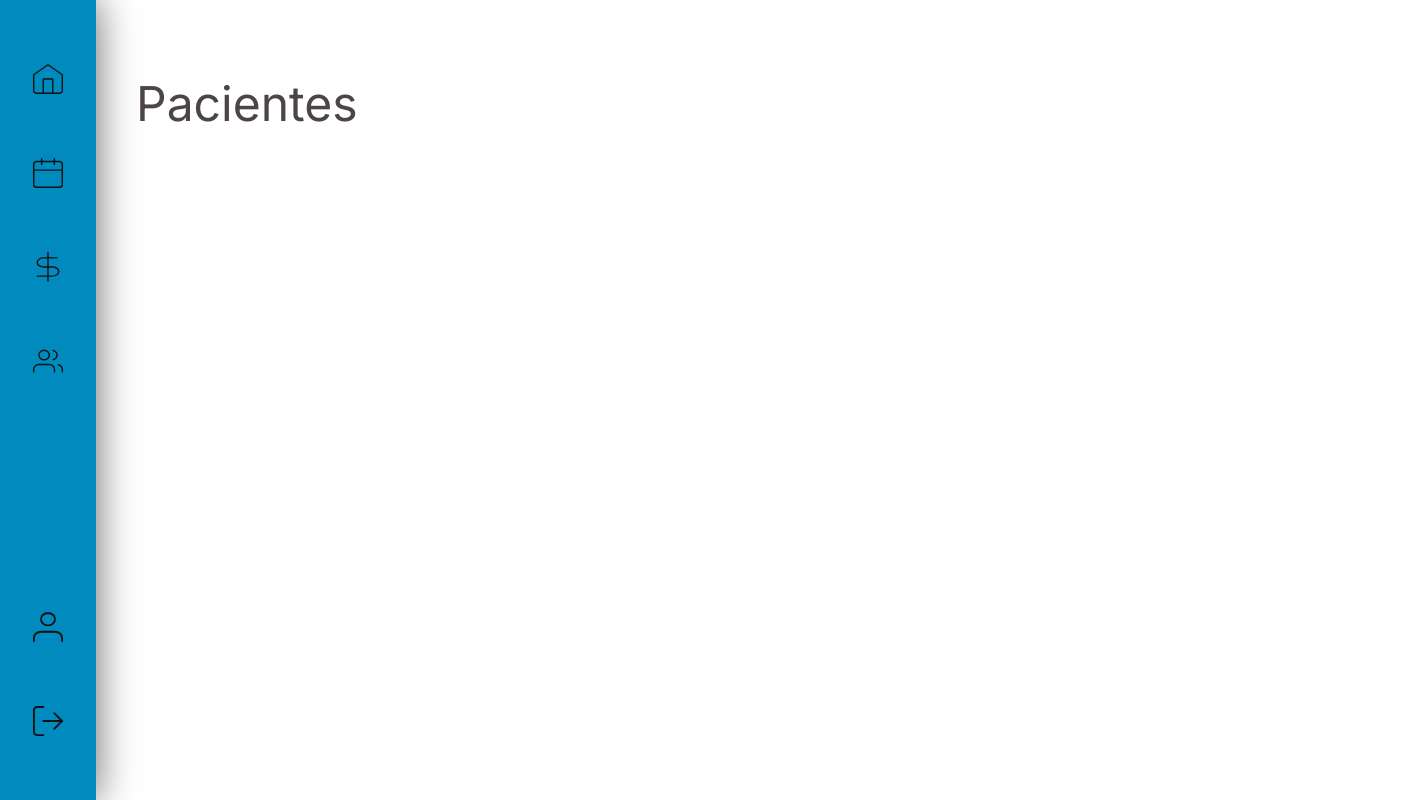
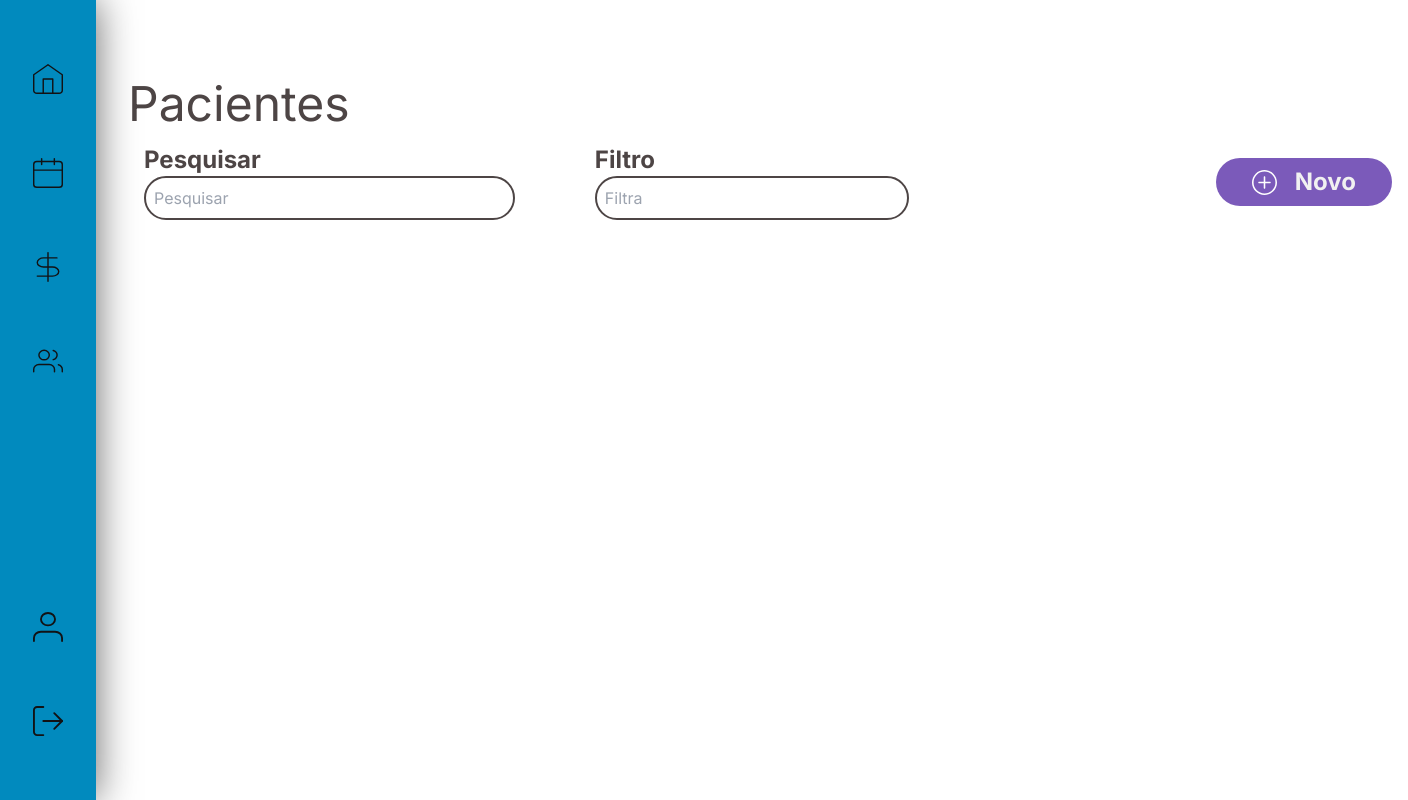
Before and after one commit to Melancia-Salgada/psico-frontend, a React (Vite) app in the folder easypsi/: page /pacientes in a window 1280 px wide. Shown: the whole page, 1408 px wide, since content can reach past the window. Built offline with nearby package versions, Linux system fonts and the light colour scheme.

Commit message:
pesquisar

```diff
--- /dev/null
+++ b/easypsi/src/components/Lista.jsx
@@ -0,0 +1,58 @@
+import React from 'react';
+
+// Componente reutilizável para campos de entrada
+const InputField = ({ label, placeholder }) => (
+  <div className='flex flex-col'>
+    <div className='text-2xl font-bold mb-2'>{label}</div>
+    <input
+      className='rounded-full p-2 w-full border-solid border-preto-whitemode border-2'
+
+
+    />
+  </div>
+);
+
+const Lista = () => {
+  return (
+    <div className='p-4'>
+      <div className='flex justify-between items-center'>
+
+        {/* Seções de pesquisa e filtro */}
+        <div className='flex'>
+            <div className='mr-20'>
+                <label className='text-2xl font-bold mb-2'>Pesquisar</label>
+                <input className='rounded-full p-2 w-full border-solid border-preto-whitemode border-2' type='text' placeholder='Pesquisar'></input>
+            </div>
+            <div>
+                <label className='text-2xl font-bold mb-2'>Filtro</label>
+                <input className='rounded-full p-2 w-full border-solid border-preto-whitemode border-2' type='text' placeholder='Filtra'></input>
+            </div>
+        </div>
+
+        {/* Botão de adicionar */}
+        <div>
+          <a className='flex items-center'>
+            <button className='bg-roxo text-branco-whitemode text-2xl rounded-full flex items-center w-44 h-12 justify-between pl-9 pr-9 font-bold'>
+              <span className=''>
+                <svg width="25" height="25" viewBox="0 0 30 30" fill="none" xmlns="http://www.w3.org/2000/svg">
+                  <g clipPath="url(#clip0_359_1773)">
+                    <path d="M15 28.125C11.519 28.125 8.18064 26.7422 5.71922 24.2808C3.25781 21.8194 1.875 18.481 1.875 15C1.875 11.519 3.25781 8.18064 5.71922 5.71922C8.18064 3.25781 11.519 1.875 15 1.875C18.481 1.875 21.8194 3.25781 24.2808 5.71922C26.7422 8.18064 28.125 11.519 28.125 15C28.125 18.481 26.7422 21.8194 24.2808 24.2808C21.8194 26.7422 18.481 28.125 15 28.125ZM15 30C18.9782 30 22.7936 28.4196 25.6066 25.6066C28.4196 22.7936 30 18.9782 30 15C30 11.0218 28.4196 7.20644 25.6066 4.3934C22.7936 1.58035 18.9782 0 15 0C11.0218 0 7.20644 1.58035 4.3934 4.3934C1.58035 7.20644 0 11.0218 0 15C0 18.9782 1.58035 22.7936 4.3934 25.6066C7.20644 28.4196 11.0218 30 15 30Z" fill="white"/>
+                    <path d="M15 7.5C15.2486 7.5 15.4871 7.59877 15.6629 7.77459C15.8387 7.9504 15.9375 8.18886 15.9375 8.4375V14.0625H21.5625C21.8111 14.0625 22.0496 14.1613 22.2254 14.3371C22.4012 14.5129 22.5 14.7514 22.5 15C22.5 15.2486 22.4012 15.4871 22.2254 15.6629C22.0496 15.8387 21.8111 15.9375 21.5625 15.9375H15.9375V21.5625C15.9375 21.8111 15.8387 22.0496 15.6629 22.2254C15.4871 22.4012 15.2486 22.5 15 22.5C14.7514 22.5 14.5129 22.4012 14.3371 22.2254C14.1613 22.0496 14.0625 21.8111 14.0625 21.5625V15.9375H8.4375C8.18886 15.9375 7.9504 15.8387 7.77459 15.6629C7.59877 15.4871 7.5 15.2486 7.5 15C7.5 14.7514 7.59877 14.5129 7.77459 14.3371C7.9504 14.1613 8.18886 14.0625 8.4375 14.0625H14.0625V8.4375C14.0625 8.18886 14.1613 7.9504 14.3371 7.77459C14.5129 7.59877 14.7514 7.5 15 7.5Z" fill="white"/>
+                  </g>
+                  <defs>
+                    <clipPath id="clip0_359_1773">
+                      <rect width="30" height="30" fill="white"/>
+                    </clipPath>
+                  </defs>
+                </svg>
+              </span>
+              <span>Novo</span>
+            </button>
+          </a>
+        </div>
+      </div>
+    </div>
+  );
+};
+
+export default Lista;
--- a/easypsi/src/components/Titulo.jsx
+++ b/easypsi/src/components/Titulo.jsx
@@ -3,8 +3,8 @@ import React from 'react'
 const Titulo = (props) => {
   return (
     <div>
-        <div className='ml-10 mt-20'>
-            <span className='text-preto-whitemode text-5xl'>{props.children}</span>
+        <div className='mt-20'>
+            <span className='text-5xl'>{props.children}</span>
         </div>
     </div>
   )
--- a/easypsi/src/index.css
+++ b/easypsi/src/index.css
@@ -5,6 +5,7 @@
 @layer base {
   html {
     @apply font-sans;
+    @apply text-preto-whitemode;
   }
 }
 
--- a/easypsi/src/views/Home.jsx
+++ b/easypsi/src/views/Home.jsx
@@ -6,7 +6,7 @@ const Home = () => {
   return (
     <div>
         <Sidebar/>
-        <div className='ml-24'>
+        <div className='ml-32'>
             <Titulo>Home</Titulo>
         </div>
 
--- a/easypsi/src/views/Pacientes.jsx
+++ b/easypsi/src/views/Pacientes.jsx
@@ -1,13 +1,15 @@
 import React from 'react'
 import Sidebar from '../components/Sidebar'
 import Titulo from '../components/Titulo'
+import Lista from '../components/Lista'
 
 const Pacientes = () => {
   return (
     <div>
         <Sidebar/>
-        <div className='container ml-24'>
+        <div className='container ml-32'>
           <Titulo>Pacientes</Titulo>
+          <Lista></Lista>
         </div>
     </div>
   )
```
